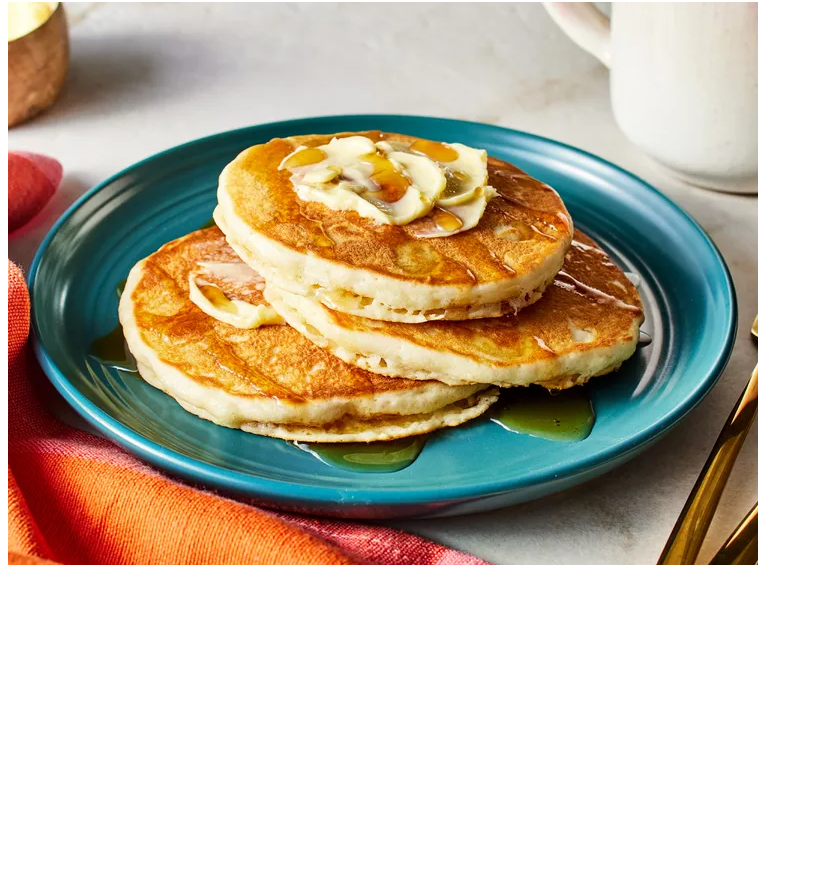
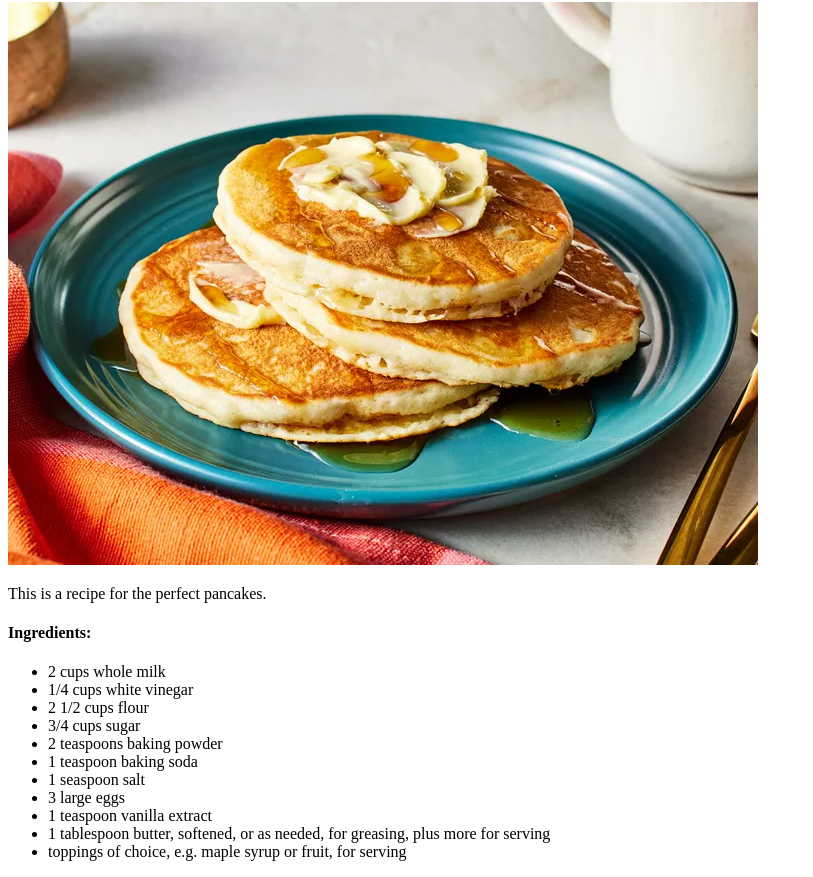
Before and after one commit to pective/odin-recipes, a plain HTML site: page recipes/pancakes.html in a window 1280 px wide. Shown: the part 78-955 px from the top of the page, without its empty margins (0-813 px from the left). Before the commit the page ends 800 px from the top, so only its background shows below. Drawn offline with Linux system fonts and the light colour scheme.

Commit message:
Added list of ingredients and image of the pancakes.

```diff
--- a/recipes/pancakes.html
+++ b/recipes/pancakes.html
@@ -8,6 +8,24 @@
 <body>
     <h1>Pancake recipe</h1>
 
-    <img src="./pancake.jpg" alt="">
+    <img src="./pancake.jpg" alt="Pancake image">
+
+    <p>This is a recipe for the perfect pancakes.</p>
+
+    <h4>Ingredients:</h4>
+
+        <ul>
+            <li>2 cups whole milk</li>
+            <li>1/4 cups white vinegar</li>
+            <li>2 1/2 cups flour</li>
+            <li>3/4 cups sugar</li>
+            <li>2 teaspoons baking powder</li>
+            <li>1 teaspoon baking soda</li>
+            <li>1 seaspoon salt</li>
+            <li>3 large eggs</li>
+            <li>1 teaspoon vanilla extract</li>
+            <li>1 tablespoon butter, softened, or as needed, for greasing, plus more for serving</li>
+            <li>toppings of choice, e.g. maple syrup or fruit, for serving</li>
+        </ul>
 </body>
 </html>
```
